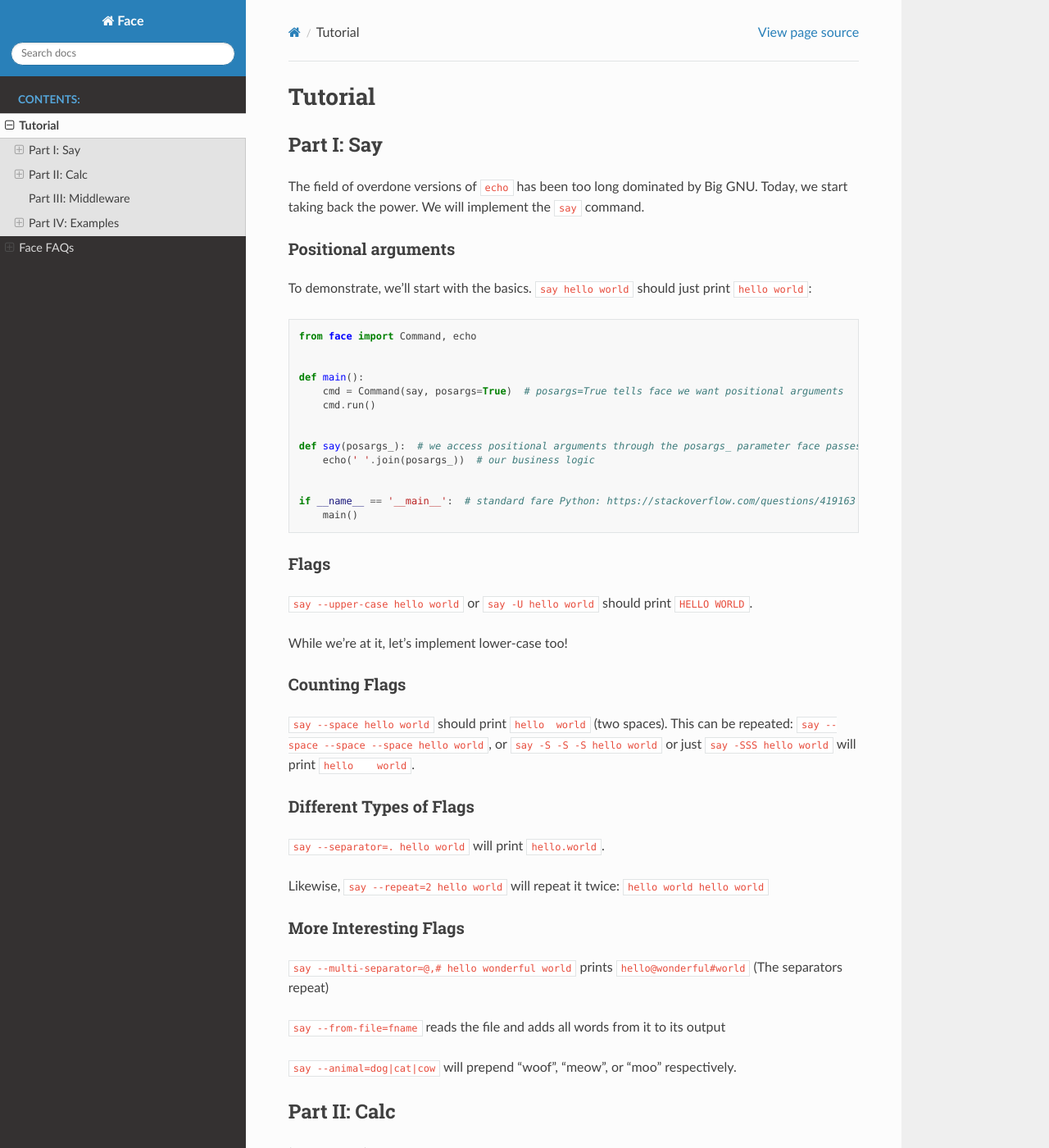
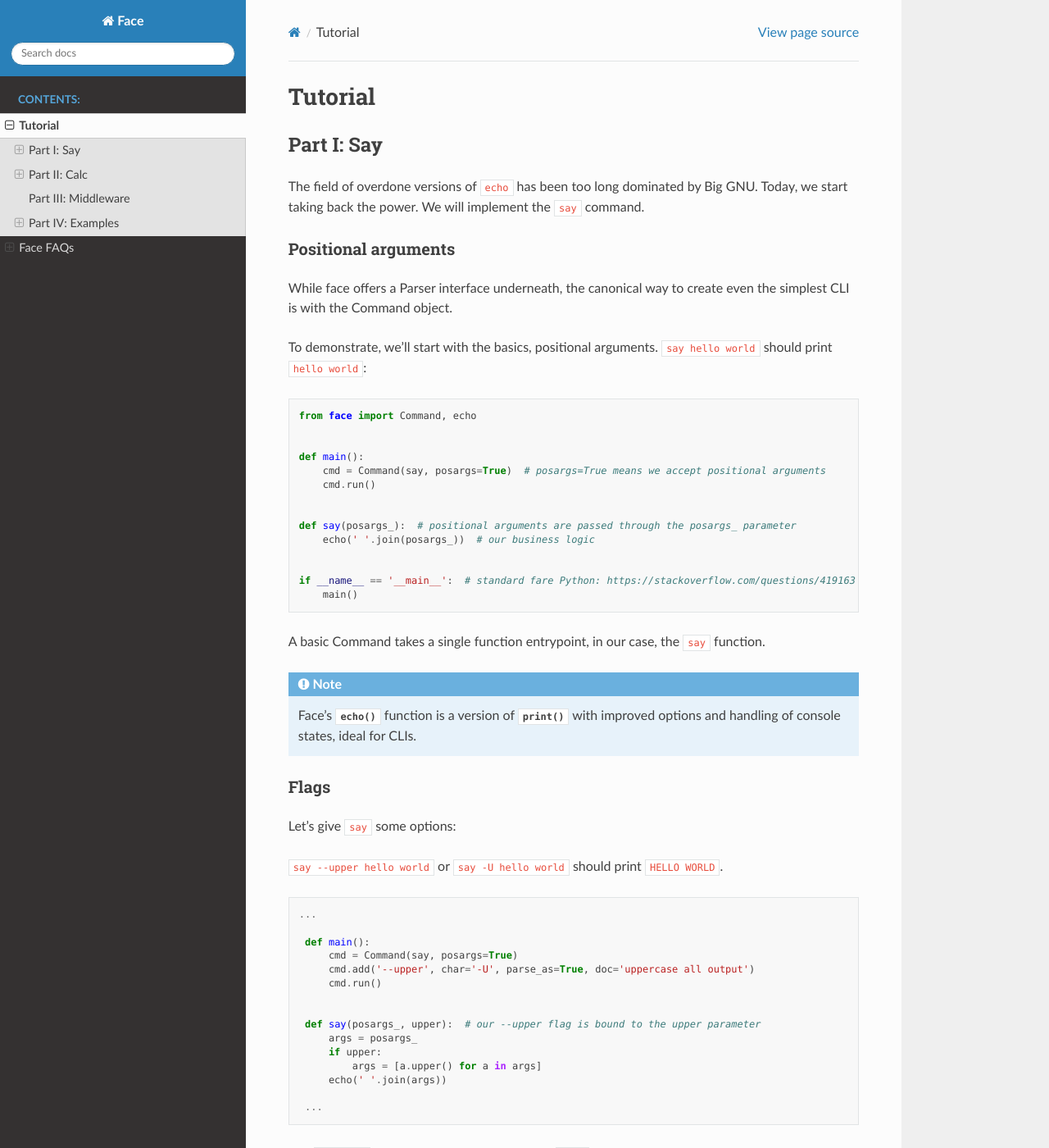
Before and after one commit to mahmoud/face, a Sphinx documentation site: the page built from docs/tutorial.rst, in a window 1280 px wide and 1400 px high. Shown: the whole window at 82% size. Built offline with Sphinx 7.4.7 and the Read the Docs theme 2.0.0, drawn with Linux system fonts in a browser that asks for light colours; pages that are not in the unit, such as notebooks, are missing from menus; some of the changed text lies outside the part shown.

Commit message:
some more tutorializing

```diff
--- a/docs/tutorial.rst
+++ b/docs/tutorial.rst
@@ -13,9 +13,11 @@ We will implement the ``say`` command.
 Positional arguments
 ~~~~~~~~~~~~~~~~~~~~
 
-To demonstrate, we'll start with the basics.
-``say hello world``
-should just print ``hello world``:
+While face offers a Parser interface underneath, the canonical way to
+create even the simplest CLI is with the Command object.
+
+To demonstrate, we'll start with the basics, positional arguments.
+``say hello world`` should print ``hello world``:
 
 .. code::
 
@@ -23,60 +25,106 @@ should just print ``hello world``:
 
 
     def main():
-        cmd = Command(say, posargs=True)  # posargs=True tells face we want positional arguments
+        cmd = Command(say, posargs=True)  # posargs=True means we accept positional arguments
         cmd.run()
 
 
-    def say(posargs_):  # we access positional arguments through the posargs_ parameter face passes
+    def say(posargs_):  # positional arguments are passed through the posargs_ parameter
         echo(' '.join(posargs_))  # our business logic
 
 
     if __name__ == '__main__':  # standard fare Python: https://stackoverflow.com/questions/419163
         main()
 
+A basic Command takes a single function entrypoint, in our case, the
+``say`` function.
+
+.. note::
+
+   Face's :func:`echo` function is a version of :func:`print` with
+   improved options and handling of console states, ideal for CLIs.
 
 Flags
 ~~~~~
 
-``say --upper-case hello world``
+Let's give ``say`` some options:
+
+``say --upper hello world``
 or
 ``say -U hello world``
 should print
 ``HELLO WORLD``.
 
-While we're at it,
-let's implement lower-case too!
+.. code::
 
-Counting Flags
-~~~~~~~~~~~~~~
+   ...
 
-``say --space hello world``
-should print
-``hello  world``
-(two spaces).
-This can be repeated:
-``say --space --space --space hello world``,
-or
-``say -S -S -S hello world``
-or just
-``say -SSS hello world``
-will print
-``hello    world``.
+    def main():
+        cmd = Command(say, posargs=True)
+        cmd.add('--upper', char='-U', parse_as=True, doc='uppercase all output')
+        cmd.run()
 
-Different Types of Flags
-~~~~~~~~~~~~~~~~~~~~~~~~
 
-``say --separator=. hello world``
-will print
-``hello.world``.
+    def say(posargs_, upper):  # our --upper flag is bound to the upper parameter
+        args = posargs_
+        if upper:
+            args = [a.upper() for a in args]
+        echo(' '.join(args))
 
+    ...
+
+The ``parse_as`` keyword argument being set to ``True`` means that the
+presence of the flag results in the ``True`` value itself. As we'll
+see below, flags can take arguments, too.
+
+Flags with values
+~~~~~~~~~~~~~~~~~
+
+Let's add more flags, this time ones that take values.
+
+``say --separator . hello world`` will print ``hello.world``.
 Likewise,
-``say --repeat=2 hello world``
+``say --count 2 hello world``
 will repeat it twice:
 ``hello world hello world``
 
-More Interesting Flags
-~~~~~~~~~~~~~~~~~~~~~~
+.. code::
+
+   ...
+
+   def main():
+       cmd = Command(say, posargs=True)
+       cmd.add('--upper', char='-U', parse_as=True, doc='uppercase all output')
+       cmd.add('--separator', missing=' ', doc='text to put between arguments')
+       cmd.add('--count', parse_as=int, missing=1, doc='how many times to repeat')
+       cmd.run()
+
+
+    def say(posargs_, upper, separator, count):
+        args = posargs_ * count
+        if upper:
+            args = [a.upper() for a in args]
+        echo(separator.join(args))
+
+    ...
+
+Now we can see that ``parse_as``:
+
+  - Can take a value (e.g., ``True``), which make the flag no-argument
+  - Can take a callable (e.g., ``int``), which is used to convert the single argument
+  - Defaults to ``str`` (as used by ``separator``)
+
+We can also see the ``missing`` keyword argument, which specifies the
+value to be passed to the Command's handler function if the flag is
+absent. Without this, ``None`` is passed.
+
+.. note::
+
+   Face also supports required flags, though they are not an ideal CLI
+   UX best practice. Simply set ``missing`` to :data:`face.ERROR`.
+
+More Interesting Flag Types
+~~~~~~~~~~~~~~~~~~~~~~~~~~~
 
 
 ``say --multi-separator=@,# hello wonderful world``
```
